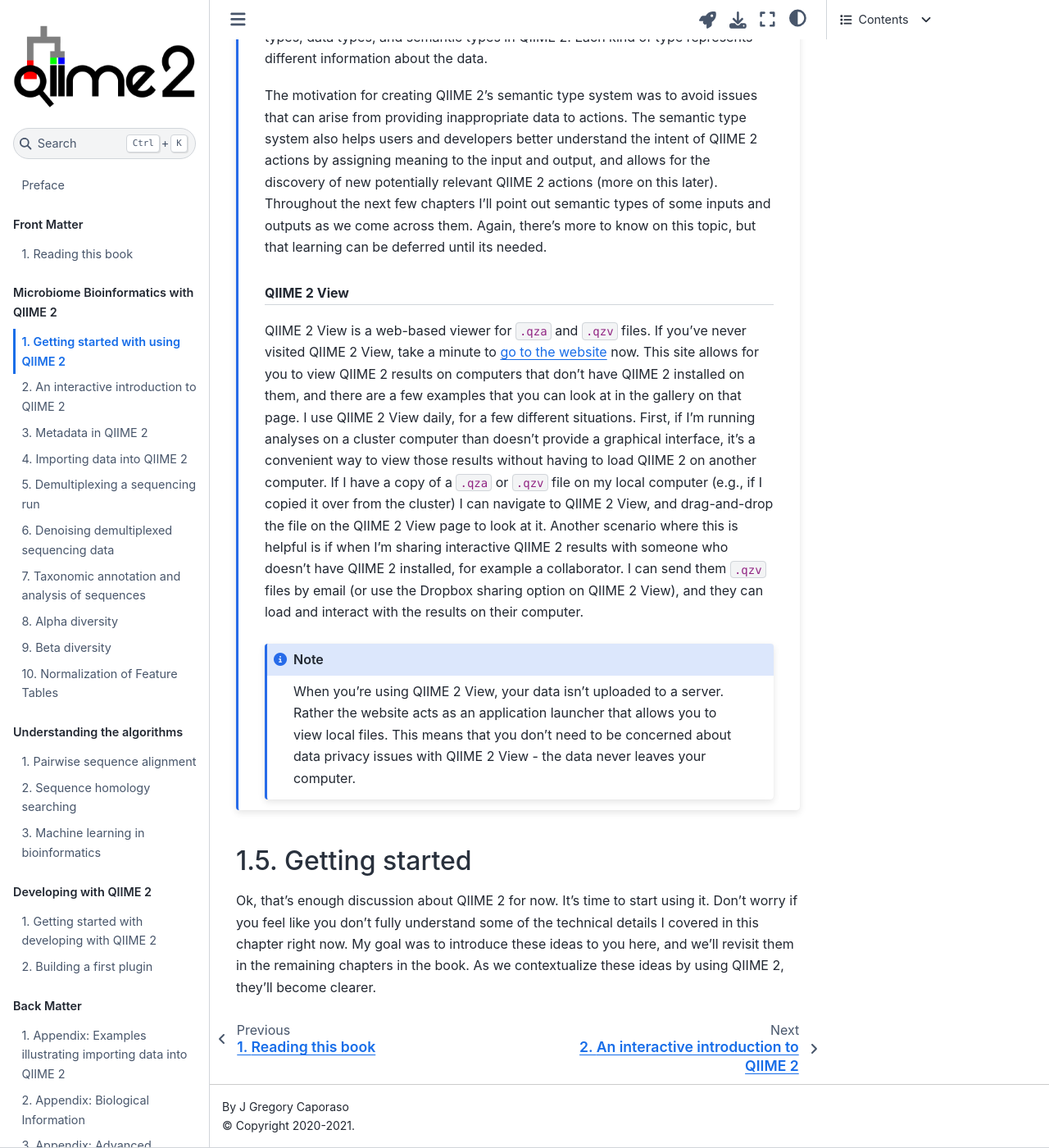
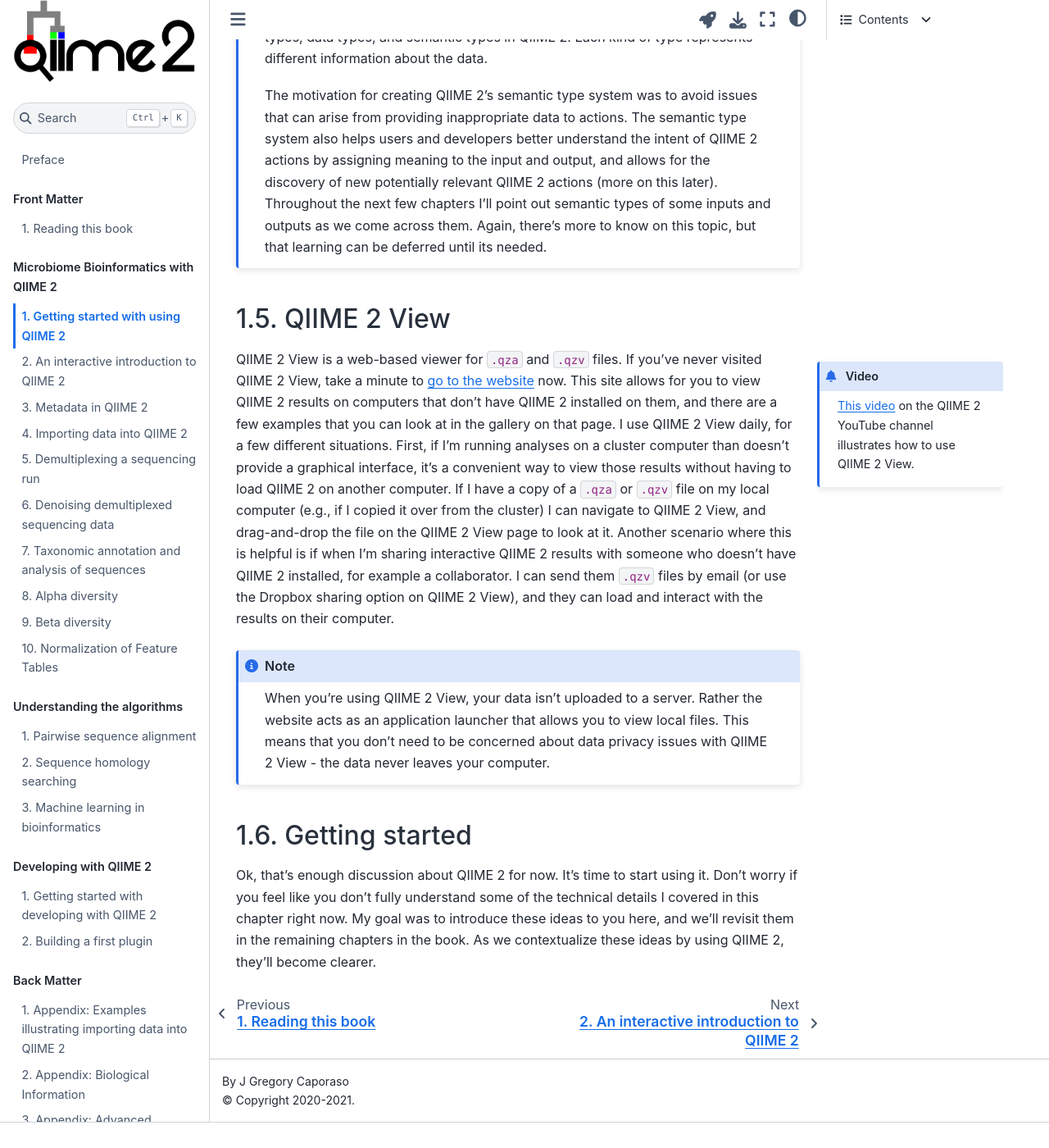
Before and after one commit to gregcaporaso/q2book, a Jupyter Book: the page built from book/using/getting-started.md, in a window 1280 px wide and 1400 px high, scrolled down 9121 px. Shown: the whole window at 82% size. Built offline with Jupyter Book 1.0.4 settings and Sphinx 7.4.7 and the Sphinx Book theme 1.1.4, drawn with Linux system fonts in a browser that asks for light colours; after the commit the page ends 10490 px from its top, so only the background shows below that.

Commit message:
added video link

`````diff
--- a/book/using/getting-started.md
+++ b/book/using/getting-started.md
@@ -152,8 +152,15 @@ There is a many-to-many relationship between file types, data types, and semanti
 That last paragraph was a bit technical. Don't worry if you got lost in the details - just take away the idea that there is not a one-to-one relationship between file types, data types, and semantic types in QIIME 2. Each kind of type represents different information about the data.
 
 The motivation for creating QIIME 2's semantic type system was to avoid issues that can arise from providing inappropriate data to actions. The semantic type system also helps users and developers better understand the intent of QIIME 2 actions by assigning meaning to the input and output, and allows for the discovery of new potentially relevant QIIME 2 actions (more on this later). Throughout the next few chapters I'll point out semantic types of some inputs and outputs as we come across them. Again, there's more to know on this topic, but that learning can be deferred until its needed.
+```
 
 ## QIIME 2 View
+
+````{margin}
+```{admonition} Video
+[This video](https://t.co/eJbm03cnSa) on the QIIME 2 YouTube channel illustrates how to use QIIME 2 View.
+```
+````
 
 QIIME 2 View is a web-based viewer for `.qza` and `.qzv` files. If you've never visited QIIME 2 View, take a minute to [go to the website](https://view.qiime2.org) now. This site allows for you to view QIIME 2 results on computers that don't have QIIME 2 installed on them, and there are a few examples that you can look at in the gallery on that page. I use QIIME 2 View daily, for a few different situations. First, if I'm running analyses on a cluster computer than doesn't provide a graphical interface, it's a convenient way to view those results without having to load QIIME 2 on another computer. If I have a copy of a `.qza` or `.qzv` file on my local computer (e.g., if I copied it over from the cluster) I can navigate to QIIME 2 View, and drag-and-drop the file on the QIIME 2 View page to look at it. Another scenario where this is helpful is if when I'm sharing interactive QIIME 2 results with someone who doesn't have QIIME 2 installed, for example a collaborator. I can send them `.qzv` files by email (or use the Dropbox sharing option on QIIME 2 View), and they can load and interact with the results on their computer.
 
`````
